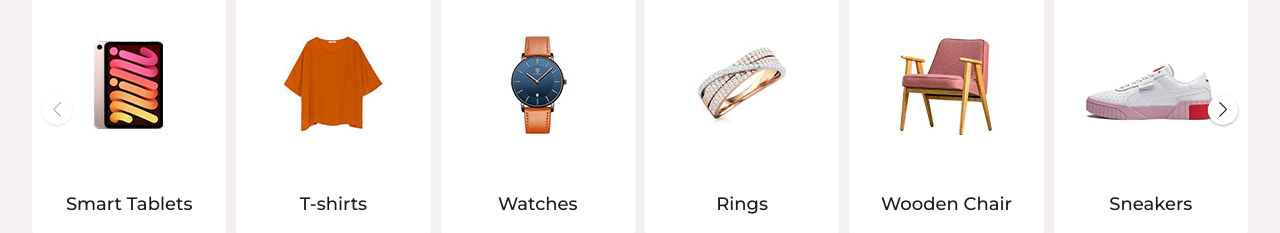
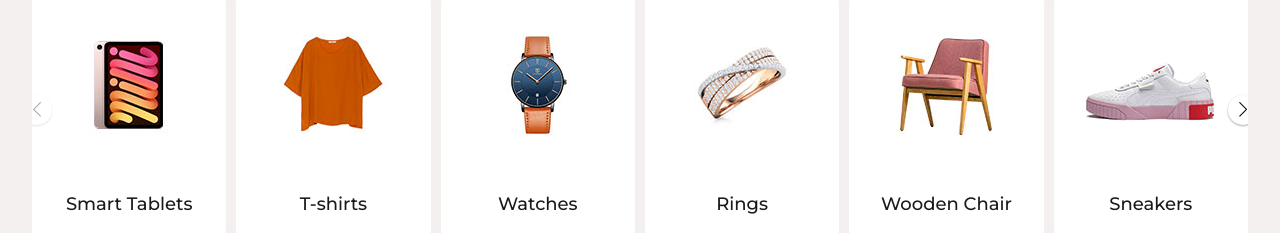
Before and after one commit to Maxzovert/core-rush, a React (Vite) app: page / in a window 1280 px wide. Shown: the part 1155-1388 px from the top of the page. Built offline with nearby package versions, Linux system fonts and the light colour scheme.

Commit message:
style: fix formatting and add missing semicolons in index.css

```diff
--- a/src/index.css
+++ b/src/index.css
@@ -1,7 +1,7 @@
 @import "tailwindcss";
 
 @theme {
-    --color-primary : #ff5252
+  --color-primary: #ff5252;
 }
 
 body {
@@ -16,24 +16,25 @@ body {
   margin: auto;
 }
 
-.link:hover{
-    color: #ff5252;
+.link:hover {
+  color: #ff5252;
 }
 
-.MuiBadge-badge{
+.MuiBadge-badge {
   background-color: #ff5252 !important;
 }
 
-nav ul button{
+nav ul button {
   text-transform: capitalize !important;
-  color: rgba(0, 0, 0,0.7) !important;
+  color: rgba(0, 0, 0, 0.7) !important;
 }
 
-.slidderHome{
+.slidderHome {
   overflow: inherit !important;
 }
 
-.swiper-button-prev , .swiper-button-next{
+.swiper-button-prev,
+.swiper-button-next {
   display: flex;
   align-items: center;
   justify-content: center;
@@ -42,23 +43,33 @@ nav ul button{
   width: 45px;
   height: 45px;
   min-width: 45px;
-  box-shadow: 0 1px 3px #0000001f , 0 1px 2px #0000003d !important
+  box-shadow: 0 1px 3px #0000001f, 0 1px 2px #0000003d !important;
 }
-.swiper-button-prev::after, .swiper-button-next::after{
-  font-size:25px !important;
+.swiper-button-prev::after,
+.swiper-button-next::after {
+  font-size: 25px !important;
   color: #000;
-
 }
 
-.homecatSlider .swiper-button-prev , .homecatSlider .swiper-button-next{
+
+.homecatSlider {
+  overflow: inherit !important;
+}
+
+.homecatSlider .swiper-button-prev,
+.homecatSlider .swiper-button-next {
   width: 30px;
   height: 30px;
   min-width: 30px;
-  text-align: center;
 }
-.homecatSlider .swiper-button-prev:hover , .homecatSlider .swiper-button-next:hover{
-  background: #ff5252 ;
-}
-.homecatSlider .swiper-button-prev::after , .homecatSlider .swiper-button-next::after{
+
+.homecatSlider .swiper-button-prev:after,
+.homecatSlider .swiper-button-next:after {
   font-size: 15px !important;
 }
+.homecatSlider .swiper-button-prev {
+  left: -10px !important;
+}
+.homecatSlider .swiper-button-next {
+  right: -10px !important;
+}
```
